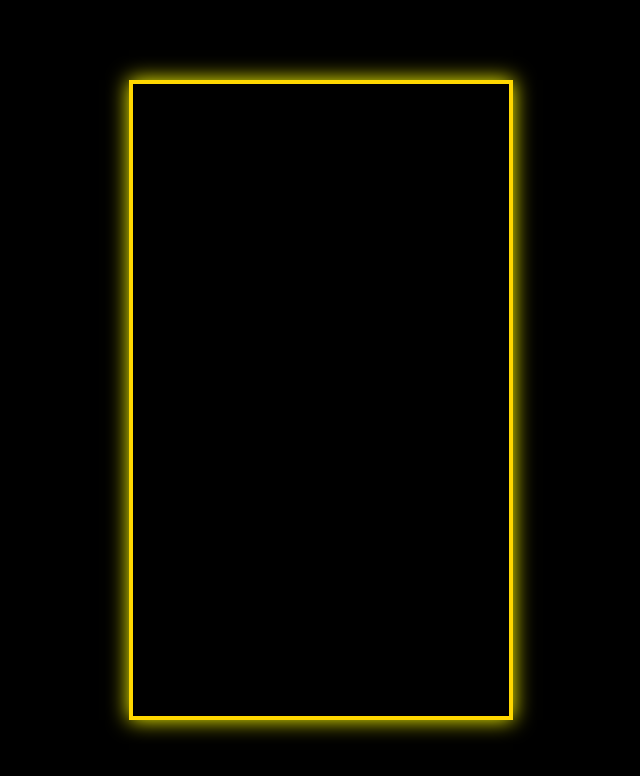
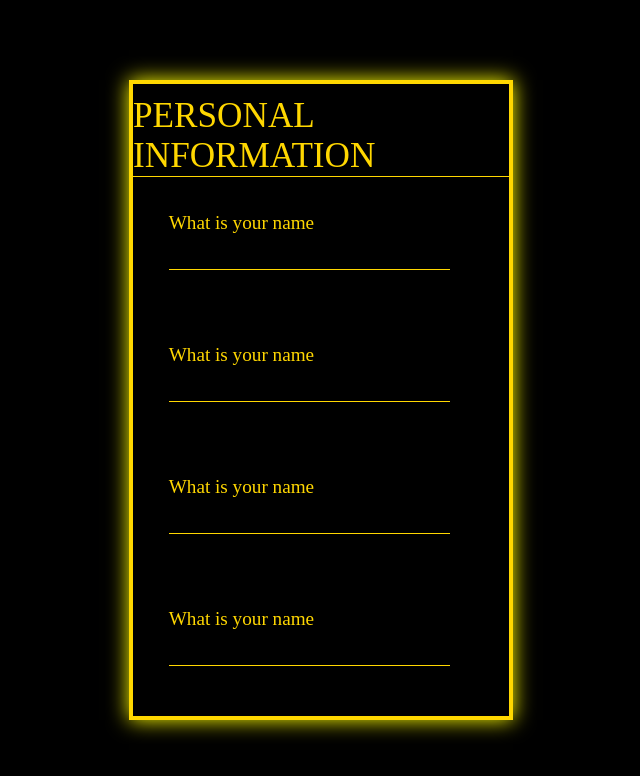
Before and after one commit to ParasWaghela07/HTML-CSS, a plain HTML site: page PBL/MiniProjectCard.html in a window 1280 px wide. Shown: the whole page, without its empty margins (319-959 px from the left). Drawn offline with Linux system fonts and the light colour scheme.

Commit message:
middlebox design

```diff
--- a/PBL/MiniProjectCard.css
+++ b/PBL/MiniProjectCard.css
@@ -2,6 +2,19 @@
     padding: 0;
     margin: 0;
     box-sizing: border-box;
+    color: gold;
+}
+
+input{
+    color: gold;
+    width: 22vw;
+    border: none;
+    font-size: 0.7em;
+    outline: none;
+    border-bottom: solid gold 0.5px;
+    background-color: black;
+    height: 2.5vh;
+    margin-top: 2vh;
 }
 
 .main{
@@ -19,4 +32,52 @@
     height: 80vh;
     border: 4px solid gold;
     box-shadow: 0px 0px 20px yellow;
+    display: flex;
+    flex-direction: column;
+    justify-content: space-evenly;
+    align-items: center;
 }
+
+.heading{
+    font-size: 2.2em;
+    border: none;
+    outline: none;
+    border-bottom: solid gold 0.5px;
+
+}
+
+.q1{
+    width: 25vw;
+    height: 11vh;
+
+    margin: 2vh;
+    padding: 0.6vw;
+    font-size: 1.5vw;
+}
+
+.q2{
+    width: 25vw;
+    height: 11vh;
+
+    margin: 2vh;
+    padding: 0.6vw;
+    font-size: 1.5vw;
+}
+
+.q3{
+    width: 25vw;
+    height: 11vh;
+
+    margin: 2vh;
+    padding: 0.6vw;
+    font-size: 1.5vw;
+}
+
+.q4{
+    width: 25vw;
+    height: 11vh;
+
+    margin: 2vh;
+    padding: 0.6vw;
+    font-size: 1.5vw;
+}
--- a/PBL/MiniProjectCard.html
+++ b/PBL/MiniProjectCard.html
@@ -12,6 +12,31 @@
     <div class="main">
 <div class="card">
 
+    <div class="heading">
+        PERSONAL INFORMATION
+    </div>
+
+    <div class="q1">
+        <label for="qst1">What is your name </label><br>
+        <input type="text" id="qst1">
+    </div>
+
+    <div class="q2">
+        <label for="qst2">What is your name </label><br>
+        <input type="text" id="qst2">
+    </div>
+
+    <div class="q3">
+        <label for="qst3">What is your name </label><br>
+        <input type="text" id="qst3">
+    </div>
+
+    <div class="q4">
+        <label for="qst4">What is your name </label><br>
+        <input type="text" id="qst4">
+    </div>
+
+
 </div>
     </div>
 </body>
```
